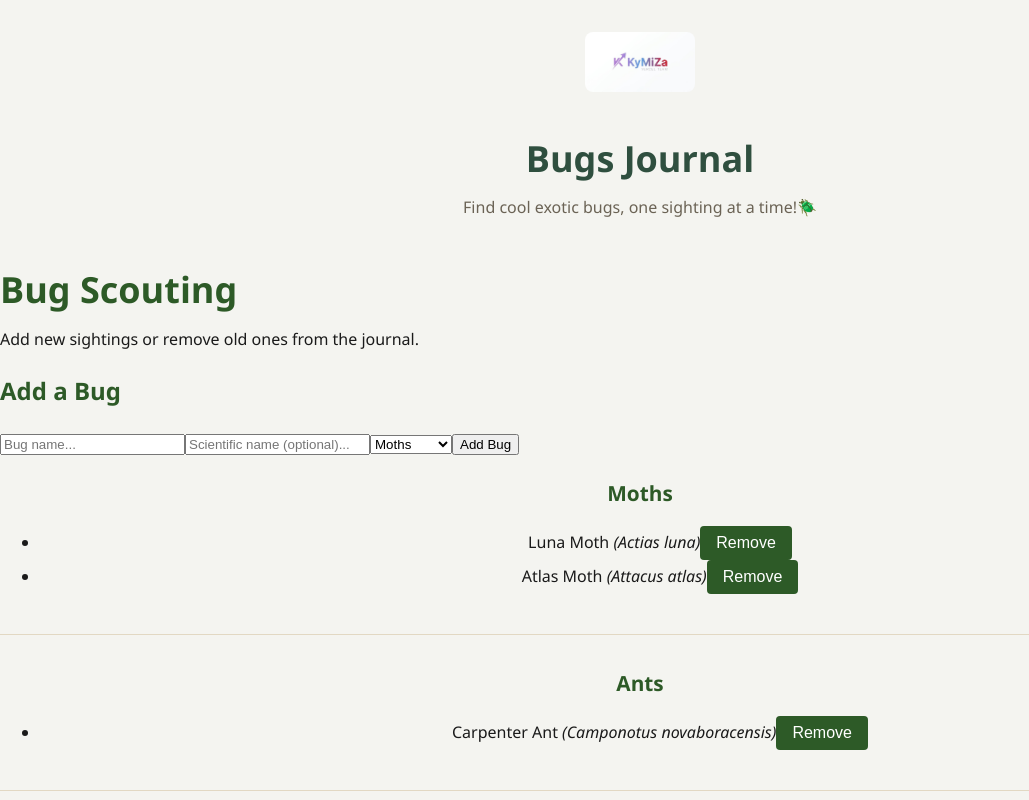
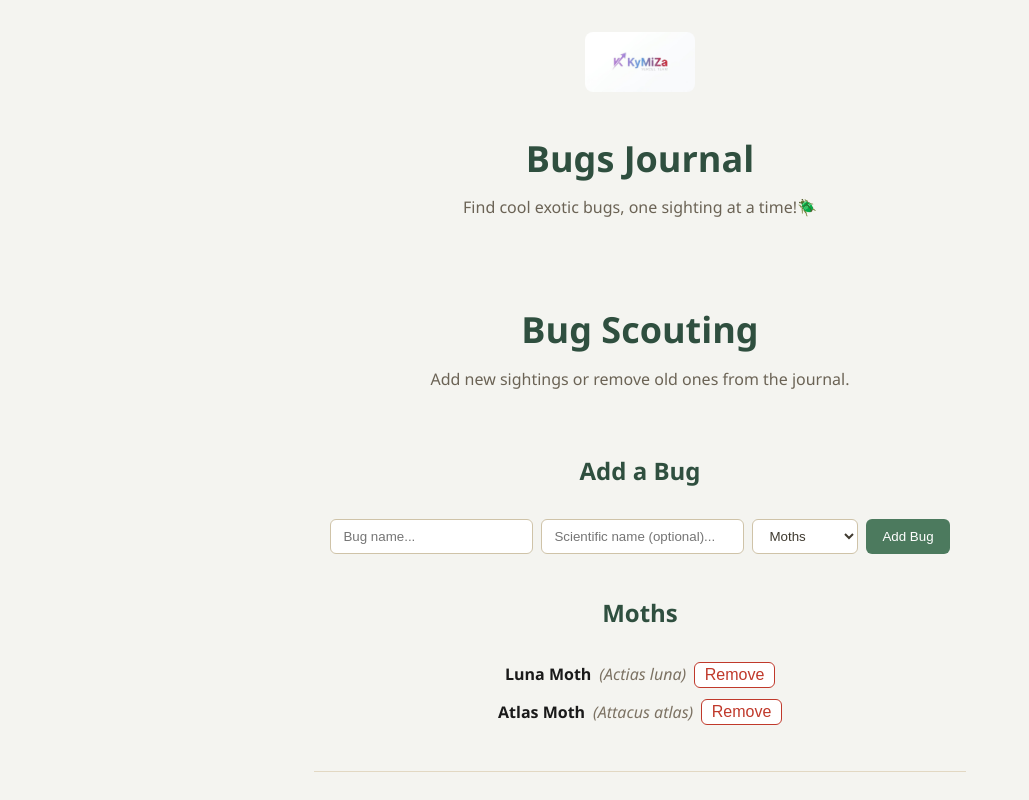
Before and after one commit to rrc-w2025-kstrange/bugs_journal, a React (Vite) app: page / in a window 1280 px wide. Shown: the top 800 px of the page, without its empty margins (0-1029 px from the left). Built offline with nearby package versions, Linux system fonts and the light colour scheme.

Commit message:
update Bugs.css to match new form and list class names

```diff
--- a/src/components/bugs/Bugs.css
+++ b/src/components/bugs/Bugs.css
@@ -1,20 +1,39 @@
-.bugs {
+header {
+    text-align: center;
+    padding: 1.5rem;
+}
+
+header h1 {
+    color: #2f4f3f;
+}
+
+header span {
+    color: #6b6355;
+}
+
+main {
     max-width: 700px;
     margin: 0 auto;
     padding: 1rem 1.5rem 2rem;
 }
 
-.search {
-    text-align: center;
+/* --- Add Bug Form --- */
+.add-bug-form {
+    display: flex;
+    flex-wrap: wrap;
+    gap: 0.5rem;
+    justify-content: center;
     margin-bottom: 2.5rem;
 }
 
-.search h2 {
-    font-size: 1.25rem;
-    margin-bottom: 0.75rem;
+.add-bug-form h2 {
+    width: 100%;
+    text-align: center;
+    color: #2f4f3f;
 }
 
-.search input[type="text"] {
+.add-bug-form input[type="text"],
+.add-bug-form select {
     padding: 0.5rem 0.75rem;
     border-radius: 6px;
     border: 1px solid #cfc3a8;
@@ -22,9 +41,8 @@
     color: #3f3a30;
 }
 
-.search input[type="submit"] {
+.add-bug-form input[type="submit"] {
     padding: 0.5rem 1rem;
-    margin-left: 0.5rem;
     border-radius: 6px;
     border: none;
     background-color: #4c7a5e;
@@ -32,10 +50,11 @@
     cursor: pointer;
 }
 
-.search input[type="submit"]:hover {
+.add-bug-form input[type="submit"]:hover {
     background-color: #3d6249;
 }
 
+/* --- Bug List --- */
 .category {
     text-align: center;
     margin-bottom: 2rem;
@@ -44,23 +63,48 @@
 }
 
 .category h3 {
-    font-size: 1.3rem;
-    margin-bottom: 0.75rem;
+    color: #2f4f3f;
 }
 
-.category_list {
+.category-list {
     list-style: none;
+    padding: 0;
 }
 
-.category_list li {
+.bug-item {
+    display: flex;
+    align-items: center;
+    justify-content: center;
+    gap: 0.5rem;
     padding: 0.35rem 0;
 }
 
-.bug_name {
+.bug-name {
     font-weight: 600;
 }
 
-.bug_sci {
+.bug-sci {
     color: #7c7263;
-    margin-left: 0.3rem;
 }
+
+.bug-item button {
+    padding: 0.2rem 0.6rem;
+    border-radius: 6px;
+    border: 1px solid #c0392b;
+    background-color: #ffffff;
+    color: #c0392b;
+    cursor: pointer;
+}
+
+.bug-item button:hover {
+    background-color: #c0392b;
+    color: #ffffff;
+}
+
+.form-error {
+    width: 100%;
+    text-align: center;
+    color: #c0392b;
+    font-weight: 600;
+    margin-bottom: 0.25rem;
+}
```
